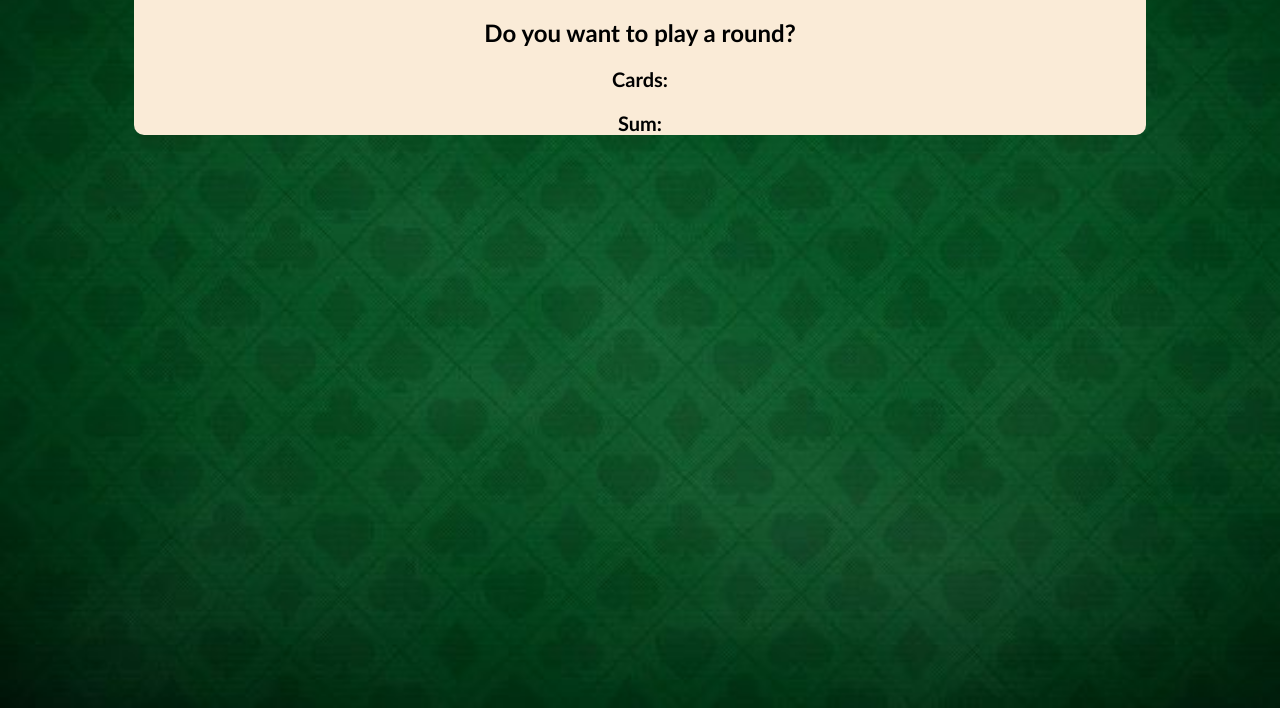
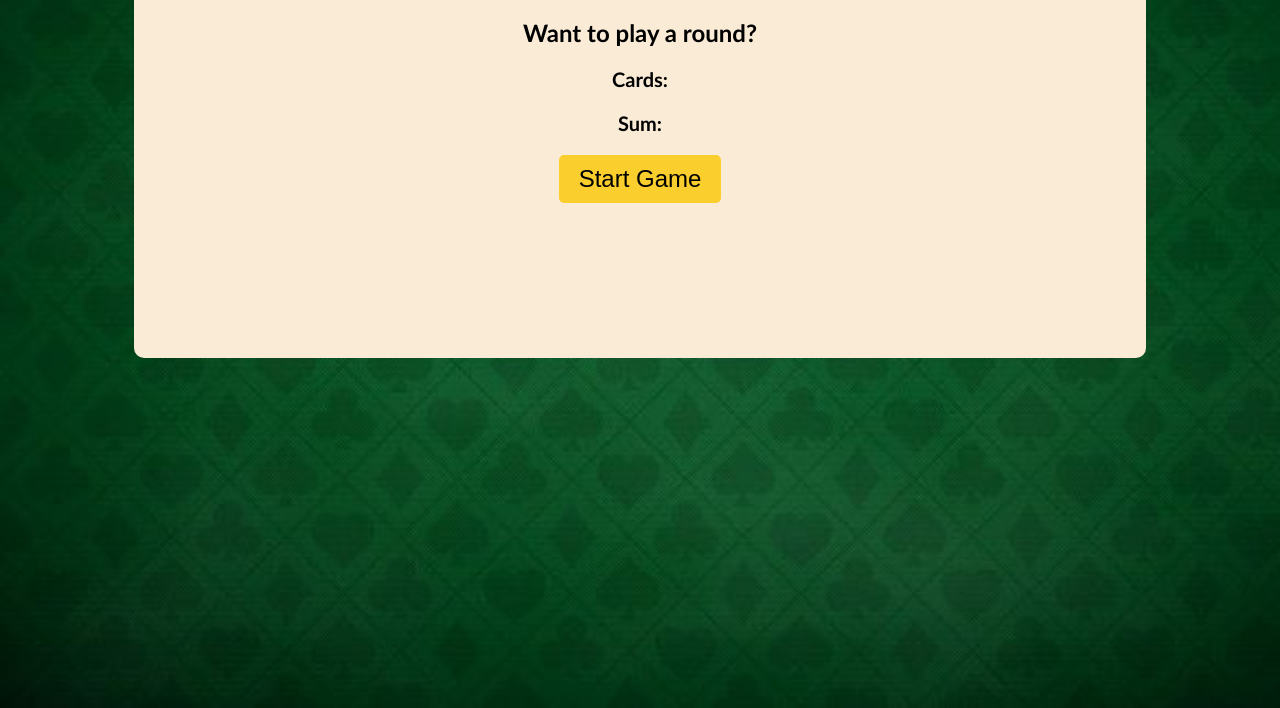
Before and after one commit to Shafay-Ahmed-1/Card-Game, a plain HTML site: page index.html in a window 1280 px wide. Shown: the part 92-800 px from the top of the page. Drawn offline with Linux system fonts and the light colour scheme.

Commit message:
added button ,front page

```diff
--- a/index.css
+++ b/index.css
@@ -10,13 +10,22 @@ body {
     font-family : 'trebuchet ms', sans-serif;
     font-weight: bold;
 }
-#message-el {
+#box-el {
     background-color :antiquewhite;
     border-radius: 10px;
     max-width: 80%;
+    height: 400px;
     margin : auto;
 
 }
 p {
     font-size : 20px;
 }
+#start-btn {
+    padding : 10px 20px;
+    font-size : 24px;
+    background-color : rgb(250, 206, 44);
+    border : none;
+    border-radius : 5px;
+    cursor: pointer;
+}
--- a/index.html
+++ b/index.html
@@ -3,13 +3,14 @@
         <link rel="stylesheet" href="index.css">
     </head>
     <body>
-        <div id="message-el">
+        <div id="box-el">
                     <h1>Welcome to the card game</h1>
-                    <h2>Do you want to play a round?</h2>
-                    <p>Cards:</p>
-                    <p >Sum:</p>
-        <script src="index.js"></script>
+                    <h2 id="result-el">Want to play a round?</h2>
+                    <p id="card-el">Cards:</p>
+                    <p id="sum-el">Sum:</p>
+                    <button id="start-btn" onclick="startgame()">Start Game</button>
+
         </div>
-
+    <script src="index.js"></script>
     </body>
 </html>
--- a/index.js
+++ b/index.js
@@ -4,8 +4,11 @@ let sum = firstCard + secondCard;
 let hasBlackJack = false;
 let isAlive = true;
 let message = "";
+let resultEl = document.getElementById("result-el");
 
-if (sum < 20) {
+
+function startgame() {
+    if (sum < 20) {
     message ="Do you want to draw a new card?🙂 ";
 }
 else if (sum === 21) {
@@ -16,4 +19,7 @@ else {
     message = "You're out of the game! 😞 ";
     isAlive = false;
 }
-console.log(message);
+    document.getElementById("card-el").textContent += " " + firstCard + " _ " + secondCard;
+    document.getElementById("sum-el").textContent += " " +sum;
+    resultEl.textContent = message;
+}
```
